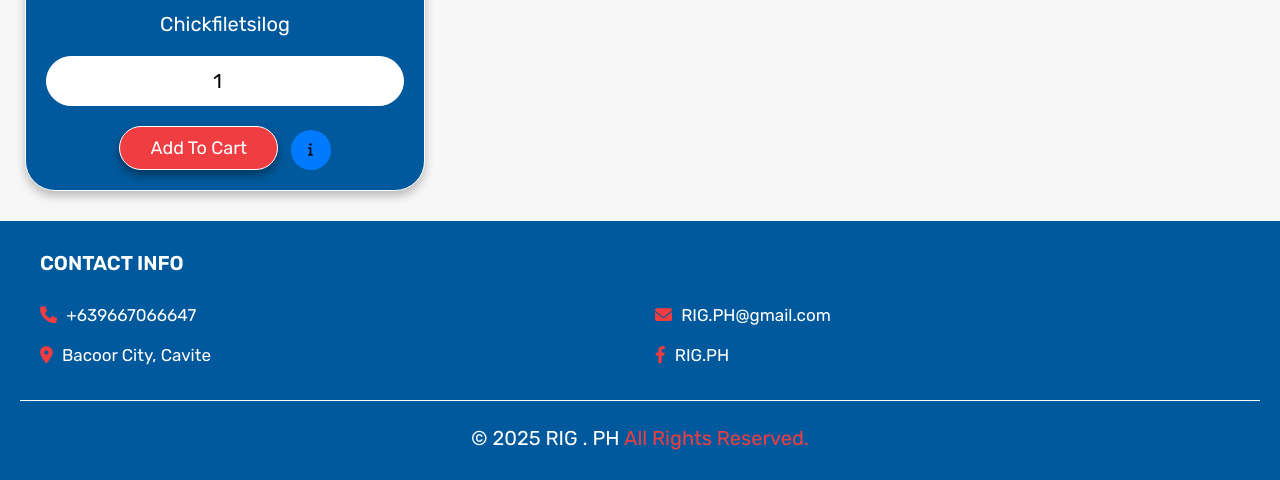
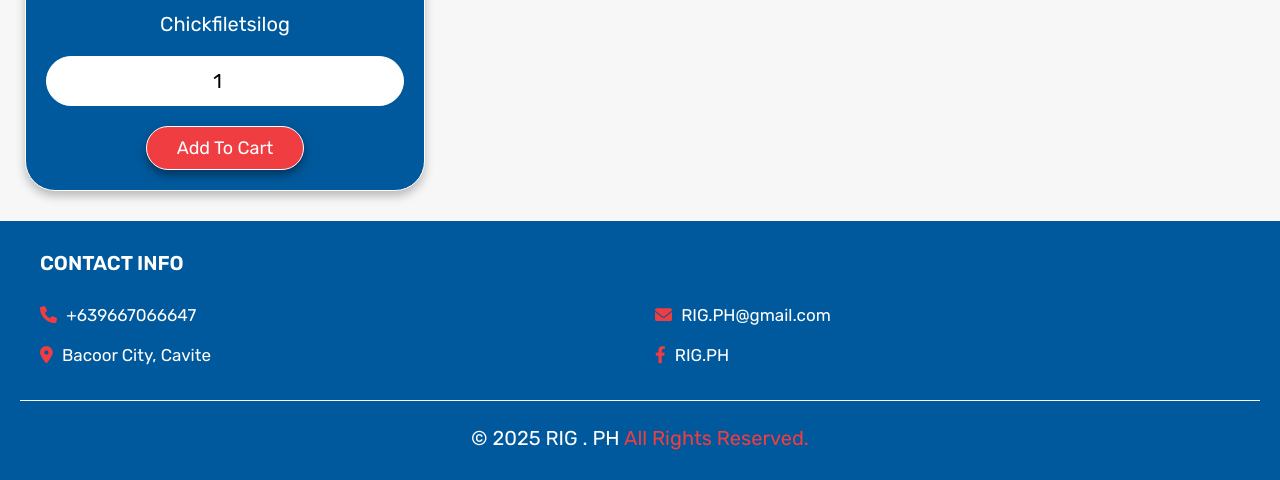
Before and after one commit to WinTeppo/RIG-PH, a PHP site: page /menu.php in a window 1280 px wide. Shown: the part 2653-3133 px from the top of the page. Run offline with PHP 8.4, Linux system fonts and the light colour scheme; a user stored in the database is signed in; data comes from the database, SQL or seed files in the repository.

Commit message:
deleted info button

```diff
--- a/menu.php
+++ b/menu.php
@@ -121,11 +121,6 @@ $category_filter = isset($_GET['category']) ? $_GET['category'] : '';
       <!-- Add to Cart Button -->
       <input type="submit" value="add to cart" name="add_to_cart" class="btn">
 
-      <!-- Circular Button for details -->
-      <button type="button" class="circle-button" title="View Details">
-          <i class="fas fa-info"></i> <!-- Info icon -->
-      </button>
-
      </form>
       <?php
          }
```
